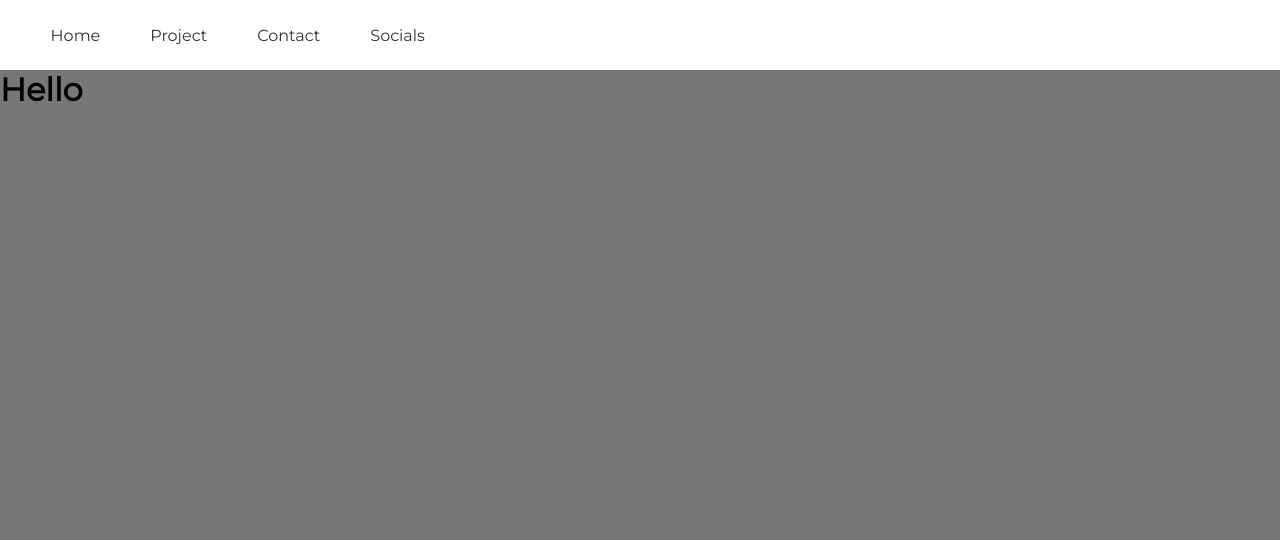
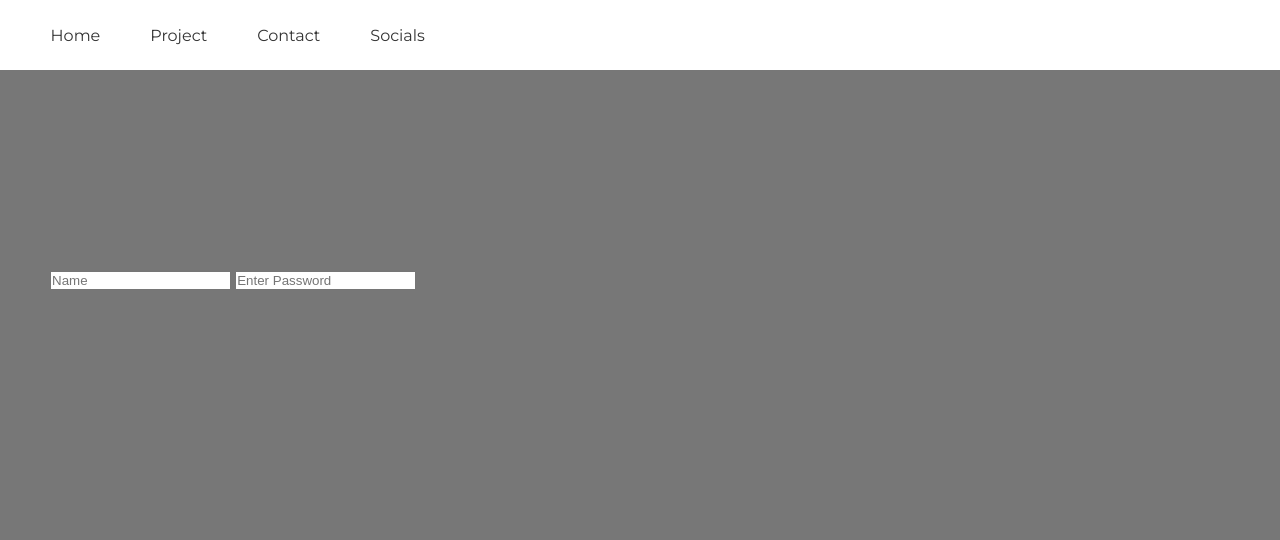
Before and after one commit to iddyboi/Webpage_using_flask, a Flask app: page /contact in a window 1280 px wide. Shown: the top 540 px of the page. Run offline with Flask 2, Linux system fonts and the light colour scheme.

Commit message:
npm init

```diff
--- a/static/css/main.css
+++ b/static/css/main.css
@@ -80,3 +80,11 @@ a:hover {
 .git-link {
   color: #fff;
 }
+
+.forms {
+  margin: 150px auto;
+}
+.form-content {
+  padding: 50px;
+  margin: 30px auto;
+}
--- a/templates/base.html
+++ b/templates/base.html
@@ -17,7 +17,7 @@
         <ul class="nav-items">
           <li><a href="#">Home</a></li>
           <li><a href="#">Project</a></li>
-          <li><a href="#">Contact</a></li>
+          <li><a href="/templates/contact.html">Contact</a></li>
           <li><a href="#">Socials</a></li>
         </ul>
       </div>
--- a/templates/contact.html
+++ b/templates/contact.html
@@ -3,5 +3,10 @@
 <!-- contact -->
 {% block contact %}
 
-<h1>Hello</h1>
+<form class="forms" action="" method="post">
+  <div class="form-content">
+    <input type="name" type="name" placeholder="Name" />
+    <input type="password" type="password" placeholder="Enter Password" />
+  </div>
+</form>
 {% endblock %}
```
Also changed, not shown: package.json (+13 -2 lines), temp.py (+8 -0 lines), package-lock.json (added), 2 other files.
